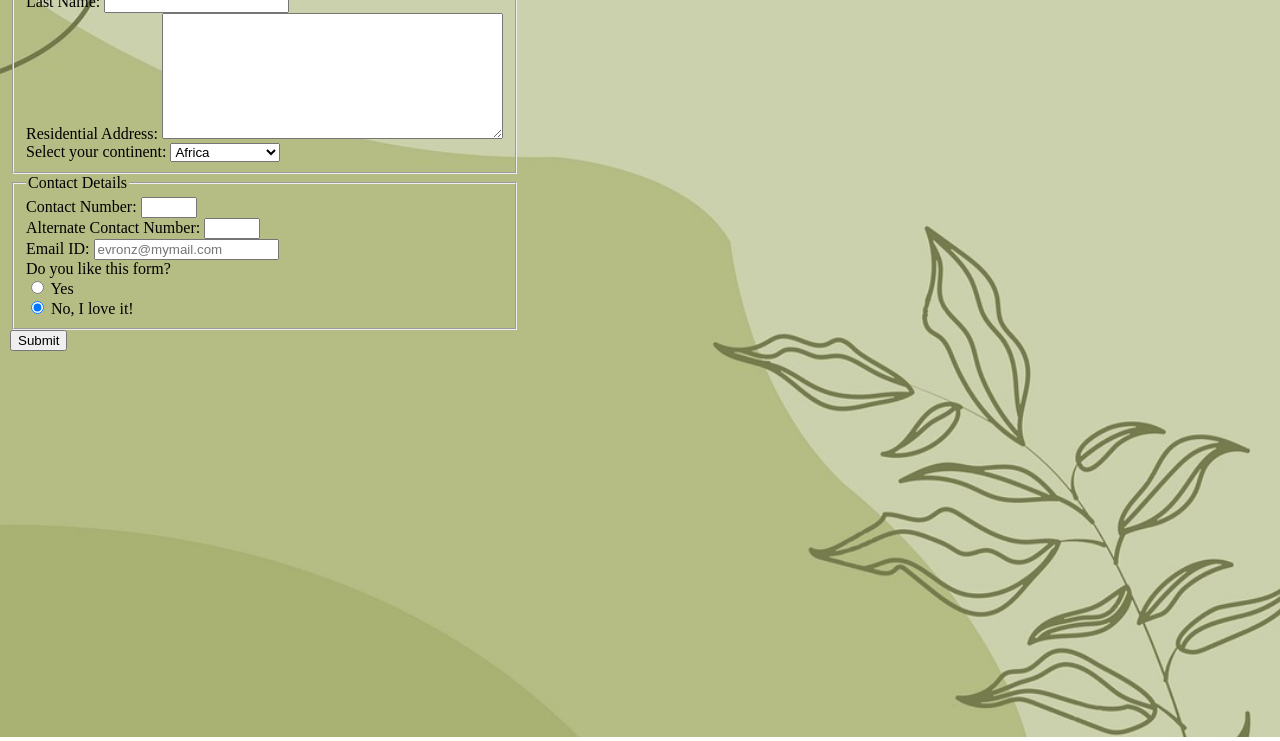
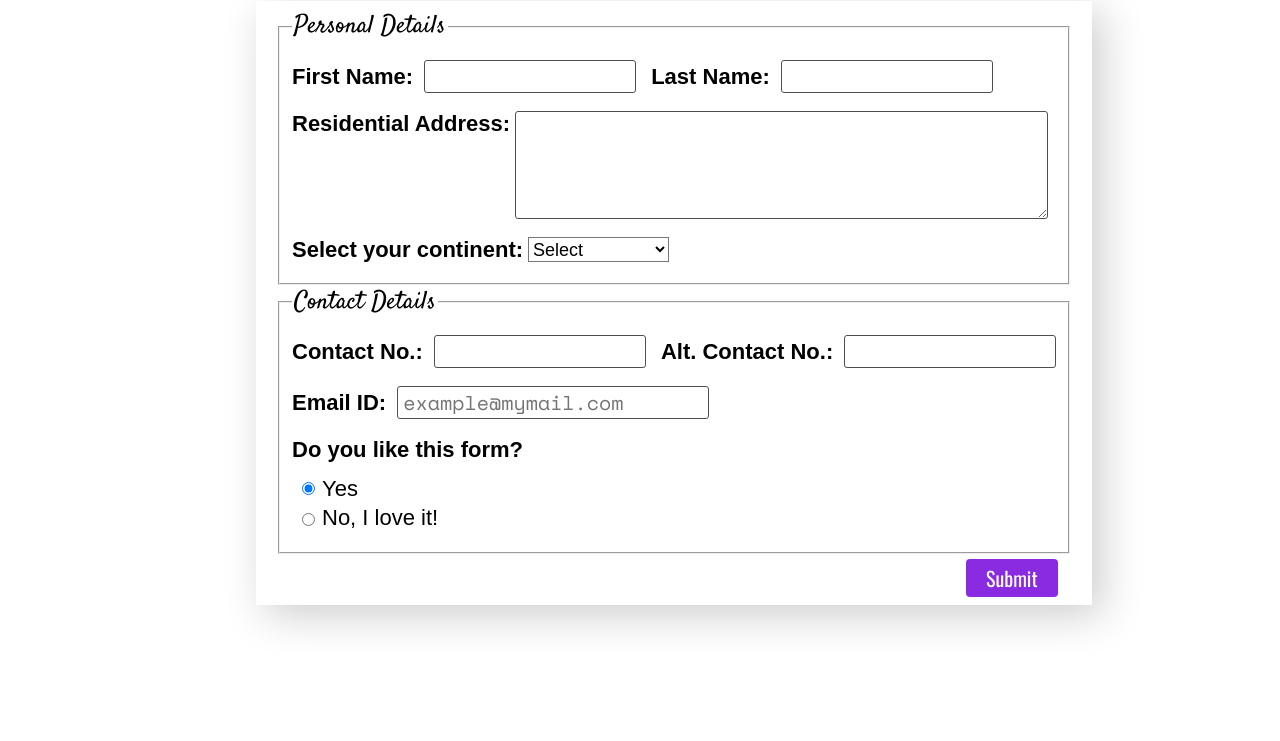
Before and after one commit to evronz/Signup-Form, a plain HTML site: page index.html in a window 1280 px wide. Shown: the part 63-804 px from the top of the page. Drawn offline with nearby package versions, Linux system fonts and the light colour scheme; a web font is replaced by a local one.

Commit message:
sign-up form completed

```diff
--- a/index.html
+++ b/index.html
@@ -1,6 +1,18 @@
 <!DOCTYPE html>
 <html lang="en">
 <head>
+  <link rel="preconnect" href="https://fonts.googleapis.com">
+  <link rel="preconnect" href="https://fonts.gstatic.com" crossorigin>
+  <link href="https://fonts.googleapis.com/css2?family=Satisfy&display=swap" rel="stylesheet">
+  <link rel="preconnect" href="https://fonts.googleapis.com">
+  <link rel="preconnect" href="https://fonts.gstatic.com" crossorigin>
+  <link href="https://fonts.googleapis.com/css2?family=Recursive&display=swap" rel="stylesheet">
+  <link rel="preconnect" href="https://fonts.googleapis.com">
+  <link rel="preconnect" href="https://fonts.gstatic.com" crossorigin>
+  <link href="https://fonts.googleapis.com/css2?family=Space+Mono&display=swap" rel="stylesheet">
+  <link rel="preconnect" href="https://fonts.googleapis.com">
+  <link rel="preconnect" href="https://fonts.gstatic.com" crossorigin>
+  <link href="https://fonts.googleapis.com/css2?family=Oswald&display=swap" rel="stylesheet">
   <meta charset="UTF-8">
   <meta http-equiv="X-UA-Compatible" content="IE=edge">
   <meta name="viewport" content="width=device-width, initial-scale=1.0">
@@ -8,68 +20,71 @@
   <link rel="stylesheet" href="styles.css">
 </head>
 <body>
-  <img src="background.jpg" alt="background" id="background">
+  <h1>Sign-up Form</h1>
   <form action="#" method="post">
     <fieldset>
       <legend>Personal Details</legend>
-      <ul>
-        <li>
-          <label for="first_name" name="first_name" class="label" required>First Name: </label>
-          <input type="text" name="first_name_input" id="first-name-input">
-        </li>
-        <li>
-          <label for="first_name" name="first_name" class="label">Last Name: </label>
-          <input type="text" name="first_name_input" id="first-name-input">
-        </li>
-        <li>
-          <label for="first_name" name="first_name" class="label" required>Residential Address: </label>
-          <textarea name="address" id="address" cols="40" rows="8"></textarea>
-        </li>
-        <li>
-          <label for="country" name="country">Select your continent: </label>
-          <select name="countries" id="countries">
-            <option value="">Africa</option>
-            <option value="">Antarctica</option>
-            <option value="">Asia</option>
-            <option value="">Australia</option>
-            <option value="">Europe</option>
-            <option value="">North America</option>
-            <option value="">South America</option>
+      <div id="details-container">
+        <div id="name-container">
+          <div id="first-name">
+            <label class="label" required>First Name: </label>
+            <input type="text" id="name-input" required>
+          </div>
+          <div>
+            <label class="label">Last Name: </label>
+            <input type="text" id="name-input" required>
+          </div>
+        </div>
+        <div id="address-container">
+          <label class="label" required>Residential Address: </label>
+          <textarea id="address" cols="50" rows="4"></textarea>
+        </div>
+        <div id="country-list-container">
+          <label class="label">Select your continent: </label>
+          <select id="countries">
+            <option value="none">Select</option>
+            <option value="africa" class="conutry">Africa</option>
+            <option value="antarctica" class="conutry">Antarctica</option>
+            <option value="asia" class="conutry">Asia</option>
+            <option value="australia" class="conutry">Australia</option>
+            <option value="europe" class="conutry">Europe</option>
+            <option value="northamerica" class="conutry">North America</option>
+            <option value="southamerica" class="conutry">South America</option>
           </select>
-        </li>
-      </ul>
+        </div>
+      </div>
     </fieldset>
     <fieldset>
       <legend>Contact Details</legend>
+      <div id="contact-container">
+        <div id="contact-number">
+          <label class="label">Contact No.: </label>
+          <input type="text" minlength="10" maxlength="10" required>
+        </div>
+        <div>
+          <label class="label">Alt. Contact No.: </label>
+          <input type="text" minlength="10" maxlength="10">
+        </div>
+      </div>
+      <div id="email-container">
+        <label class="label">Email ID: </label>
+        <input type="email" id="mail" placeholder="example@mymail.com" required>
+      </div>
+      <div>
+        <label class="label">Do you like this form?</label>
         <ul>
           <li>
-          <label for="number" class="labels">Contact Number: </label>
-          <input type="number" min="10" max="10" required>
+            <input type="radio" name="feedback" style="margin-bottom: 3px;" checked>
+            <label for="yes" class="feedback-answer">Yes</label>
           </li>
           <li>
-          <label for="alternate_number" class="labels">Alternate Contact Number: </label>
-          <input type="number" min="10" max="10">
-        </li>
-        <li>
-          <label for="email">Email ID: </label>
-          <input type="email" id="mail" placeholder="evronz@mymail.com" required>
-        </li>
-        <li>
-          <label for="Feedback: " >Do you like this form?</label>
-          <ul>
-            <li>
             <input type="radio" name="feedback">
-              <label for="Yes">Yes</label>
-            </li>
-            <li>
-              <input type="radio" name="feedback" checked>
-              <label for="no">No, I love it!</label>
+            <label for="no" class="feedback-answer">No, I love it!</label>
           </li>
         </ul>
-        </li>
-      </ul>
+      </div>
     </fieldset>
-    <button type="button">Submit</button>
+    <button type="submit">Submit</button>
   </form>
 </body>
 </html>
--- a/styles.css
+++ b/styles.css
@@ -3,22 +3,142 @@ body {
   padding: 0;
 }
 
-#background {
-  width: 100%;
-  height: 100vh;
+h1 {
+  font-family: 'Oswald', sans-serif;
+  text-align: center;
   margin: 0;
-  object-fit: cover;
-  z-index: -1;
+  text-decoration: underline;
 }
 
 form {
+  width: auto;
+  height: auto;
   position: absolute;
-  top: 10px;
-  left: 10px;
+  top: 8vh;
+  left: 20vw;
+  padding: 8px 20px;
+  box-shadow: 10px 10px 40px rgba(0, 0, 0, 0.2);
+}
+
+legend {
+  font-family: 'Satisfy', cursive;
+  font-style: bold;
+  font-size: 25px;
+}
+
+label {
+  font-family: 'Recursive', sans-serif;
+  font-size: 22px;
+  font-weight: bold;
+  margin-right: 5px;
+}
+
+input {
+  height: 25px;
+  width: 200px;
+  font-family: 'Space Mono', monospace;
+  font-size: 20px;
+  padding: 3px 5px;
+  background: none;
+  border: 1px solid rgb(79, 79, 79);
+  border-radius: 3px;
+  color: rgb(0, 0, 0);
+  text-justify: auto;
+}
+
+#name-container {
+  display: flex;
+  justify-content: start;
+  align-items: center;
+  margin-top: 10px;
+  margin-bottom: 18px;
+}
+
+#first-name {
+  margin-right: 15px;
+}
+
+textarea {
+  font-family: 'Space Mono', monospace;
+  font-size: 16px;
+  padding: 5px 8px;
+  background: none;
+  border: 1px solid rgb(79, 79, 79);
+  border-radius: 3px;
+}
+
+#address-container {
+  display: flex;
+  align-items: flex-start;
+  justify-content: start;
+  margin-bottom: 18px;
+}
+
+select {
+  height: 25px;
+  font-size: 18px;
+  background: none;
+}
+
+#country-list-container {
+  display: flex;
+  align-items: center;
+  justify-content: start;
+  margin-bottom: 10px;
+}
+
+#contact-container {
+  display: flex;
+  justify-content: start;
+  align-items: center;
+  margin-top: 10px;
+  margin-bottom: 18px;
+}
+
+#contact-number {
+  margin-right: 15px;
+}
+
+#email-container {
+  margin-bottom: 18px;
+}
+
+#mail {
+  width: 300px;
 }
 
 ul {
   list-style: none;
-  margin: 0;
+  margin-top: 10px;
+  margin-bottom: 10px;
+  margin-left: 5px;
   padding: 0;
 }
+
+li {
+  display: flex;
+  align-items: center;
+  justify-content: start;
+}
+
+input[type=radio]{
+  display: inline-block;
+  width: auto;
+}
+
+.feedback-answer {
+  font-weight: normal;
+  margin-left: 4px;
+}
+
+button {
+  font-family: 'Oswald', sans-serif;
+  background-color: blueviolet;
+  color: white;
+  font-size: 20px;
+  border: none;
+  border-radius: 4px;
+  padding: 4px 20px;
+  margin-top: 5px;
+  margin-left: 690px;
+}
```
Lines whose indentation alone changed are shown as unchanged.
